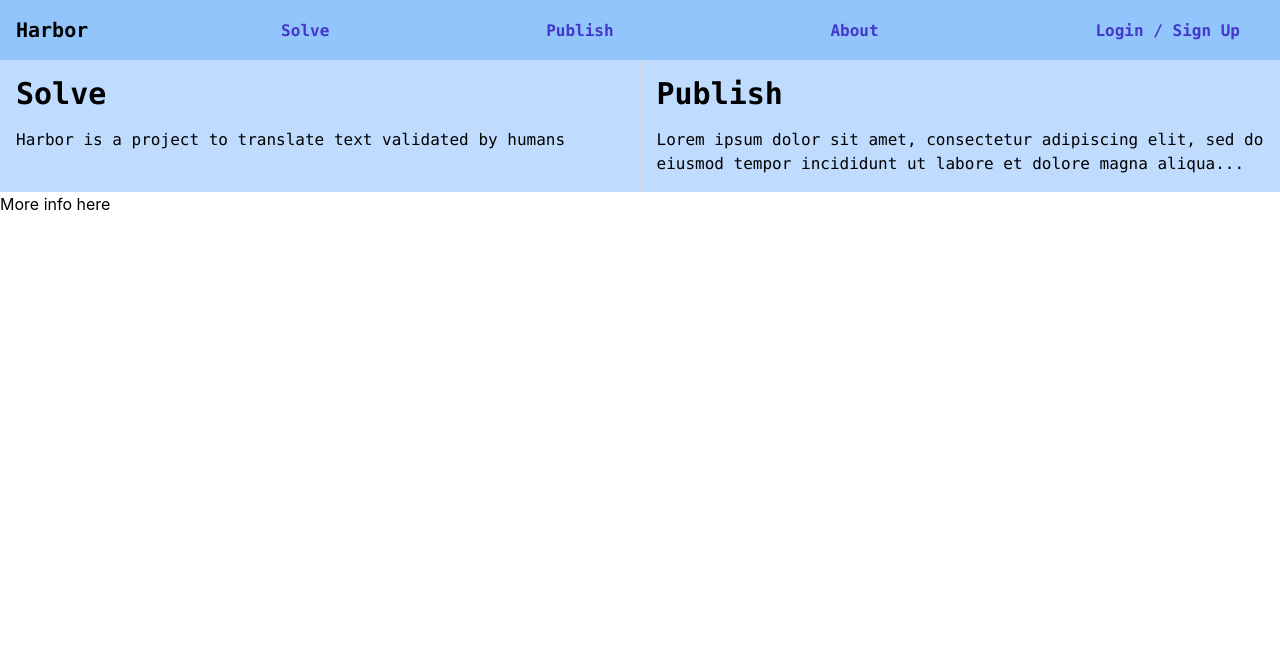
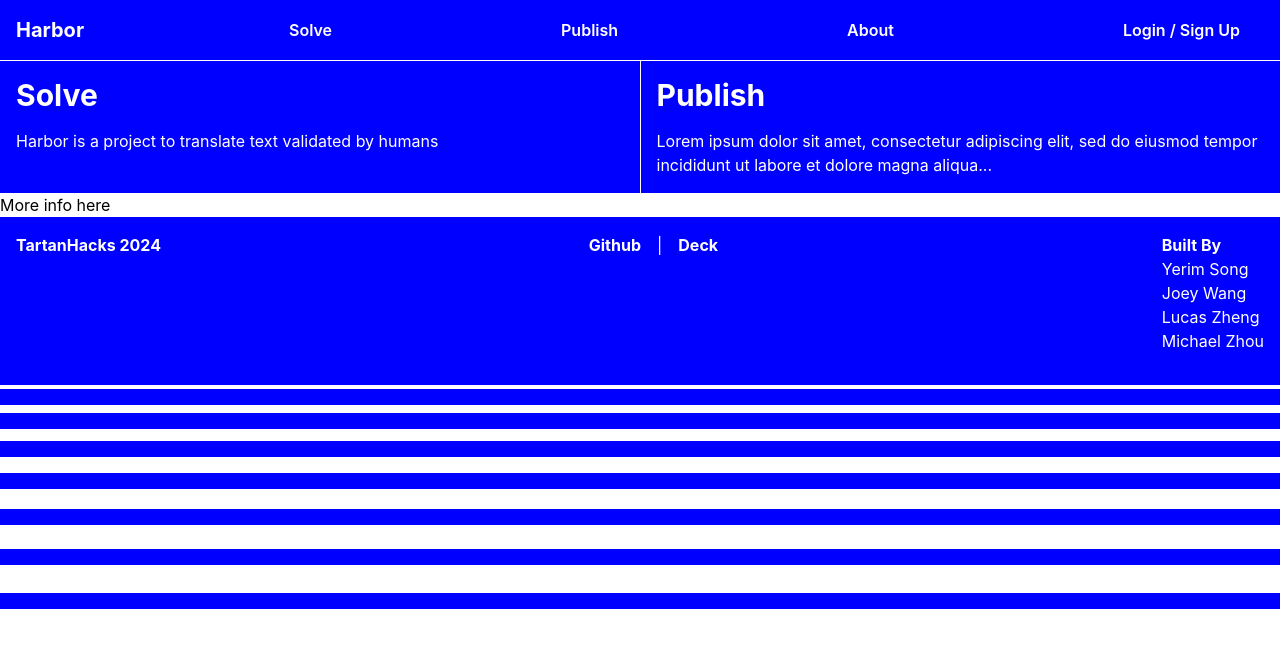
Before and after one commit to useharbor/harbor, a React (Create React App) app: page / in a window 1280 px wide. Shown: the top 648 px of the page. Built offline with nearby package versions, Linux system fonts and the light colour scheme.

Commit message:
Added footer and some ui changes

```diff
--- /dev/null
+++ b/src/components/footer.js
@@ -0,0 +1,49 @@
+import React from 'react';
+
+const Footer = () => {
+  return (
+    <>
+        <footer className="bg-cobalt-blue text-white p-4 flex justify-between items-start">
+            {/* Left container for text */}
+            <div className="flex flex-col items-start space-y-4 font-bold">
+                <p className="mb-4">TartanHacks 2024</p>
+            </div>
+
+            {/* Center container for links */}
+            <div className="mx-4 flex items-start space-x-4">
+                <a href="#" className="font-bold text-white">Github</a>
+                <p>|</p>
+                <a href="#" className="font-bold text-white">Deck</a>
+            </div>
+
+            {/* Right container for list */}
+            <div className="text-right ml-4">
+                <ul className="text-left">
+                    <li className="font-bold">Built By</li>
+                    <li>Yerim Song</li>
+                    <li>Joey Wang</li>
+                    <li>Lucas Zheng</li>
+                    <li>Michael Zhou</li>
+                </ul>
+            </div>
+        </footer>
+        <div className='bg-cobalt-blue p-2'></div>
+        <div className='bg-white p-0.5'></div>
+        <div className='bg-cobalt-blue p-2'></div>
+        <div className='bg-white p-1'></div>
+        <div className='bg-cobalt-blue p-2'></div>
+        <div className='bg-white p-1.5'></div>
+        <div className='bg-cobalt-blue p-2'></div>
+        <div className='bg-white p-2'></div>
+        <div className='bg-cobalt-blue p-2'></div>
+        <div className='bg-white p-2.5'></div>
+        <div className='bg-cobalt-blue p-2'></div>
+        <div className='bg-white p-3'></div>
+        <div className='bg-cobalt-blue p-2'></div>
+        <div className='bg-white p-3.5'></div>
+        <div className='bg-cobalt-blue p-2'></div>
+    </>
+  );
+}
+
+export default Footer;
--- a/src/components/navbar.js
+++ b/src/components/navbar.js
@@ -4,25 +4,25 @@ import { Link, useMatch, useResolvedPath } from 'react-router-dom';
 export default function Navbar() {
     return (
         <div>
-            <nav className="flex justify-between items-center py-4 px-4 bg-blue-300 shadow">
-                <Link to="/" className="text-xl font-bold font-mono">Harbor</Link>
+            <nav className="flex justify-between items-center py-4 px-4 bg-cobalt-blue shadow text-white border-b border-solid border-white">
+                <Link to="/" className="text-xl font-bold">Harbor</Link>
                 <ul>
-                    <CustomLink to="/solve" className="font-bold font-mono text-indigo-700 bg-blue-300 hover:bg-indigo-700 hover:text-white font-semibold py-2 px-4 rounded hover:shadow-md transition duration-300 ease-in-out mx-2">
+                    <CustomLink to="/solve" className="hover:bg-white hover:text-blue font-semibold py-2 px-4 rounded hover:shadow-md transition duration-300 ease-in-out mx-2">
                         Solve
                     </CustomLink>
                 </ul>
                 <ul>
-                    <CustomLink to="/publish" className="font-bold font-mono text-indigo-700 bg-blue-300 hover:bg-indigo-700 hover:text-white font-semibold py-2 px-4 rounded hover:shadow-md transition duration-300 ease-in-out mx-2">
+                    <CustomLink to="/publish" className="hover:bg-white hover:text-white font-semibold py-2 px-4 rounded hover:shadow-md transition duration-300 ease-in-out mx-2">
                         Publish
                     </CustomLink>
                 </ul>
                 <ul>
-                    <CustomLink to="/about" className="font-bold font-mono text-indigo-700 bg-blue-300 hover:bg-indigo-700 hover:text-white font-semibold py-2 px-4 rounded hover:shadow-md transition duration-300 ease-in-out mx-2">
+                    <CustomLink to="/about" className="hover:bg-white hover:text-white font-semibold py-2 px-4 rounded hover:shadow-md transition duration-300 ease-in-out mx-2">
                         About
                     </CustomLink>
                 </ul>
                 <ul>
-                    <CustomLink to="/login" className="font-bold font-mono text-indigo-700 bg-blue-300 hover:bg-indigo-700 hover:text-white font-semibold py-2 px-4 rounded hover:shadow-md transition duration-300 ease-in-out mx-2">
+                    <CustomLink to="/login" className="hover:bg-white hover:text-white font-semibold py-2 px-4 rounded hover:shadow-md transition duration-300 ease-in-out mx-2">
                         Login / Sign Up
                     </CustomLink>
                 </ul>
--- a/src/pages/Home.js
+++ b/src/pages/Home.js
@@ -1,15 +1,16 @@
 import React from 'react';
+import Footer from '../components/footer';
 
 export default function Home() {
     return (
         <>
             <div className="flex">
-                <div className="flex-1 p-4 bg-blue-200 border-r border-gray-300 font-mono">
-                    <h1 className="text-3xl font-bold mb-4 font-mono">Solve</h1>
+                <div className="flex-1 p-4 bg-cobalt-blue text-white border-r border-white">
+                    <h1 className="text-3xl font-bold mb-4">Solve</h1>
                     <p>Harbor is a project to translate text validated by humans</p>
                 </div>
-                <div className="flex-1 p-4 bg-blue-200 font-mono">
-                    <h1 className="text-3xl font-bold mb-4 font-mono">Publish</h1>
+                <div className="flex-1 p-4 bg-cobalt-blue text-white">
+                    <h1 className="text-3xl font-bold mb-4">Publish</h1>
                     <p>Lorem ipsum dolor sit amet, consectetur adipiscing elit, sed do eiusmod tempor incididunt ut labore et dolore magna aliqua...</p>
                 </div>
             </div>
@@ -18,7 +19,7 @@ export default function Home() {
                     More info here
                 </header>
             </div>
+            <Footer></Footer>
         </>
-
     );
 }
--- a/tailwind.config.js
+++ b/tailwind.config.js
@@ -3,6 +3,12 @@ module.exports = {
   content: ["./src/**/*.{js,jsx,ts,tsx}",],
   theme: {
     extend: {},
+    backgroundColor: {
+      'cobalt-blue': '#0000FF',
+    },
+    fontFamily: {
+        inter: ['Inter', 'sans-serif'],
+      },
   },
   plugins: [],
 }
```
